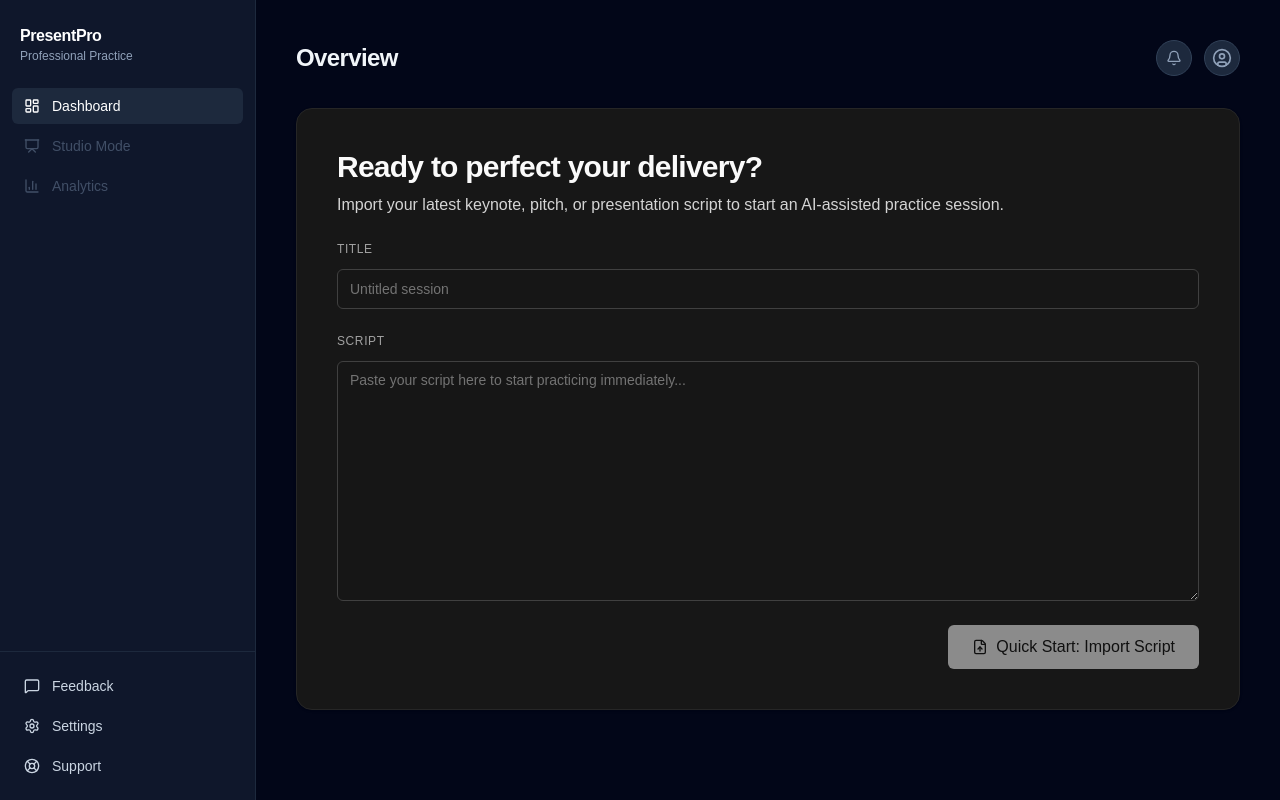
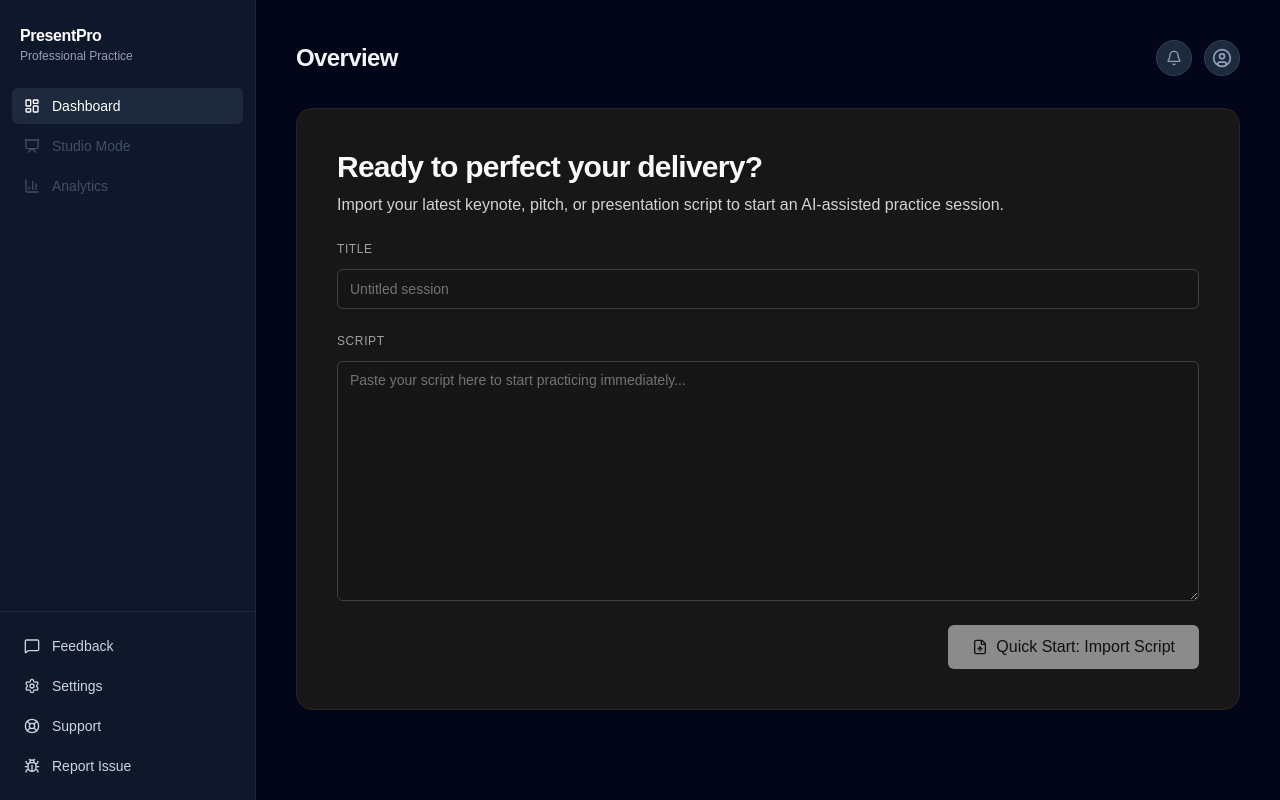
Before and after one commit to jazhou-adobe/stage-ready-assist, a Next.js app: page / in a window 1280 px wide. Built offline with nearby package versions, Linux system fonts and the light colour scheme.

Commit message:
Add Report Issue link in sidebar pointing to GitHub issues
Co-Authored-By: Claude Sonnet 4.6 <noreply@anthropic.com>

Signed-off-by: James Zhou <james.zhou.quan@gmail.com>

```diff
--- a/src/components/AppShell.tsx
+++ b/src/components/AppShell.tsx
@@ -5,6 +5,7 @@ import { useEffect } from "react";
 import { usePathname } from "next/navigation";
 import {
   BarChart3,
+  Bug,
   LayoutDashboard,
   LifeBuoy,
   MessageSquare,
@@ -122,6 +123,8 @@ export function AppShell({ children }: { children: ReactNode }) {
     { label: "Support", href: "/support", icon: LifeBuoy },
   ];
 
+  const REPORT_ISSUE_URL = "https://github.com/jazhou-adobe/stage-ready-assist/issues";
+
   return (
     <div className="flex min-h-screen flex-1 bg-slate-950 text-slate-100">
       <aside className="flex w-64 shrink-0 flex-col border-r border-slate-800 bg-slate-900">
@@ -151,6 +154,15 @@ export function AppShell({ children }: { children: ReactNode }) {
               active={isActive(pathname, item.href)}
             />
           ))}
+          <a
+            href={REPORT_ISSUE_URL}
+            target="_blank"
+            rel="noopener noreferrer"
+            className="group flex items-center gap-3 rounded-md px-3 py-2 text-sm font-medium text-slate-300 outline-none transition-colors hover:bg-slate-800/60 hover:text-white focus-visible:ring-2 focus-visible:ring-sky-400/60"
+          >
+            <Bug className="h-4 w-4 shrink-0" aria-hidden="true" />
+            <span>Report Issue</span>
+          </a>
         </div>
       </aside>
       <main className="flex min-w-0 flex-1 flex-col bg-slate-950 text-slate-100">
```
